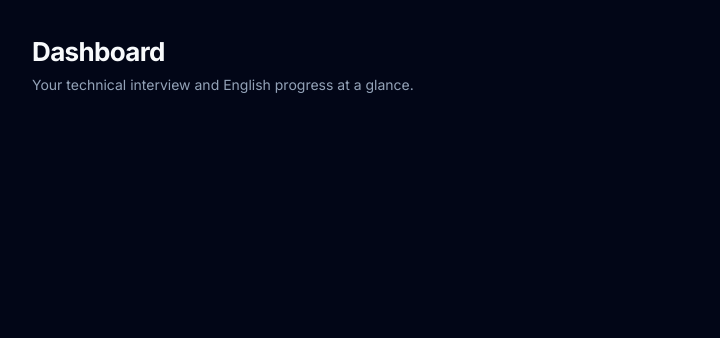
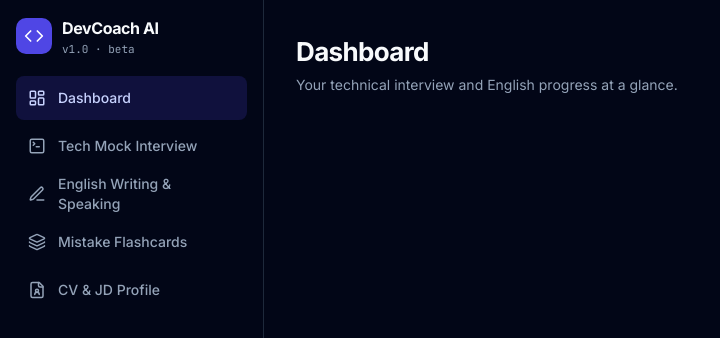
Before and after one commit to BoyTay/AI-Mock-Interview-Language-Coach, a React (Vite) app in the folder frontend/: page / in a window 1280 px wide. Shown: the top 338 px of the page, without its empty margins (0-720 px from the left). Built offline with nearby package versions, Linux system fonts and the light colour scheme.

Commit message:
Add sidebar navigation
Co-Authored-By: Claude Sonnet 5.5 <noreply@anthropic.com>

```diff
--- a/frontend/src/components/layout/AppShell.jsx
+++ b/frontend/src/components/layout/AppShell.jsx
@@ -1,10 +1,13 @@
 import { Outlet } from 'react-router-dom'
+import Sidebar from './Sidebar'
 
-// Stub: the sidebar and header arrive in the next tasks.
 export default function AppShell() {
   return (
-    <main className="p-8">
-      <Outlet />
-    </main>
+    <div className="flex min-h-screen flex-wrap bg-background text-foreground">
+      <Sidebar />
+      <main className="min-w-0 flex-[999_1_560px] p-8">
+        <Outlet />
+      </main>
+    </div>
   )
 }
--- /dev/null
+++ b/frontend/src/components/layout/Sidebar.jsx
@@ -0,0 +1,41 @@
+import { Code } from 'lucide-react'
+import { NavLink } from 'react-router-dom'
+import { cn } from '@/lib/utils'
+import { NAV_ITEMS } from './navItems'
+
+export default function Sidebar() {
+  return (
+    <aside className="flex w-[264px] max-w-full flex-none flex-col gap-5 border-r border-slate-800 bg-slate-950 p-4">
+      <div className="flex h-10 items-center gap-2.5">
+        <div className="flex size-9 flex-none items-center justify-center rounded-[10px] bg-indigo-600">
+          <Code className="size-5 text-white" aria-hidden="true" />
+        </div>
+        <div className="flex flex-col leading-[1.1]">
+          <span className="text-base font-bold tracking-tight text-slate-50">DevCoach AI</span>
+          <span className="mt-[3px] font-mono text-[11px] text-slate-400">v1.0 · beta</span>
+        </div>
+      </div>
+
+      <nav aria-label="Primary" className="flex flex-col gap-1">
+        {NAV_ITEMS.map(({ to, label, icon: Icon, end }) => (
+          <NavLink
+            key={to}
+            to={to}
+            end={end}
+            className={({ isActive }) =>
+              cn(
+                'flex h-11 items-center gap-3 rounded-lg px-3 text-sm font-medium',
+                isActive
+                  ? 'bg-indigo-600/[.18] text-indigo-200'
+                  : 'text-slate-400 hover:bg-slate-900 hover:text-slate-200',
+              )
+            }
+          >
+            <Icon className="size-[18px] flex-none" aria-hidden="true" />
+            <span>{label}</span>
+          </NavLink>
+        ))}
+      </nav>
+    </aside>
+  )
+}
--- /dev/null
+++ b/frontend/src/components/layout/navItems.js
@@ -0,0 +1,9 @@
+import { FileUser, Layers, LayoutDashboard, PenLine, SquareTerminal } from 'lucide-react'
+
+export const NAV_ITEMS = [
+  { to: '/', label: 'Dashboard', icon: LayoutDashboard, end: true },
+  { to: '/interview', label: 'Tech Mock Interview', icon: SquareTerminal },
+  { to: '/english', label: 'English Writing & Speaking', icon: PenLine },
+  { to: '/flashcards', label: 'Mistake Flashcards', icon: Layers },
+  { to: '/profile', label: 'CV & JD Profile', icon: FileUser },
+]
```
Also changed, not shown: 1 other file (tests, documents, lock files or other folders).
